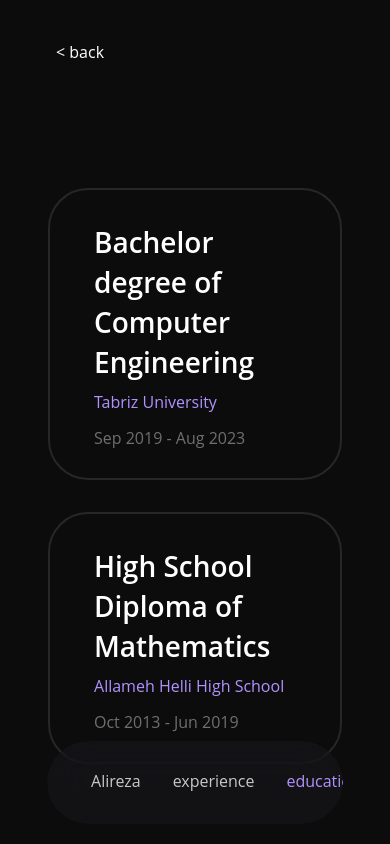
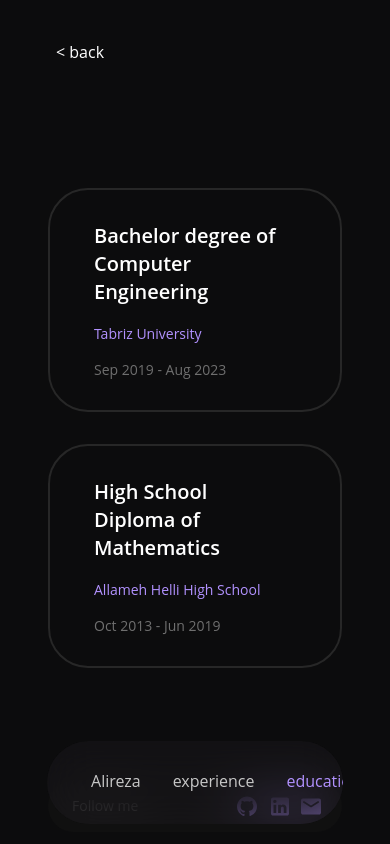
Before and after one commit to alirlikh/portfolio, a Next.js app: page /education in a window 390 px wide. Shown: the top 844 px of the page. Built offline with nearby package versions, Linux system fonts and the light colour scheme.

Commit message:
fix: moblie styling

```diff
--- a/src/pages/education/index.tsx
+++ b/src/pages/education/index.tsx
@@ -42,11 +42,11 @@
           }}
         >
           <div className="flex flex-col p-1 mx-4 *:p-1 *:pl-0">
-            <h3 className="text-[28px] leading-10 font-semibold mt-2">
+            <h3 className="text-[20px] md:text-[28px] md:leading-10 font-semibold mt-2 mb-2 md:mb-3 leading-7">
               {item.degree + " of " + item.degreeTitle}
             </h3>
-            <p className="text-purple-300  leading-6">{item.college}</p>
-            <span className="text-gray-400">
+            <p className="text-purple-300  leading-6 text-[14px] md:text-[16px]">{item.college}</p>
+            <span className="text-gray-400 text-[14px] md:text-[16px]">
               <time>
                 {item.startTime} - {item.GraduateTime}
               </time>
```
